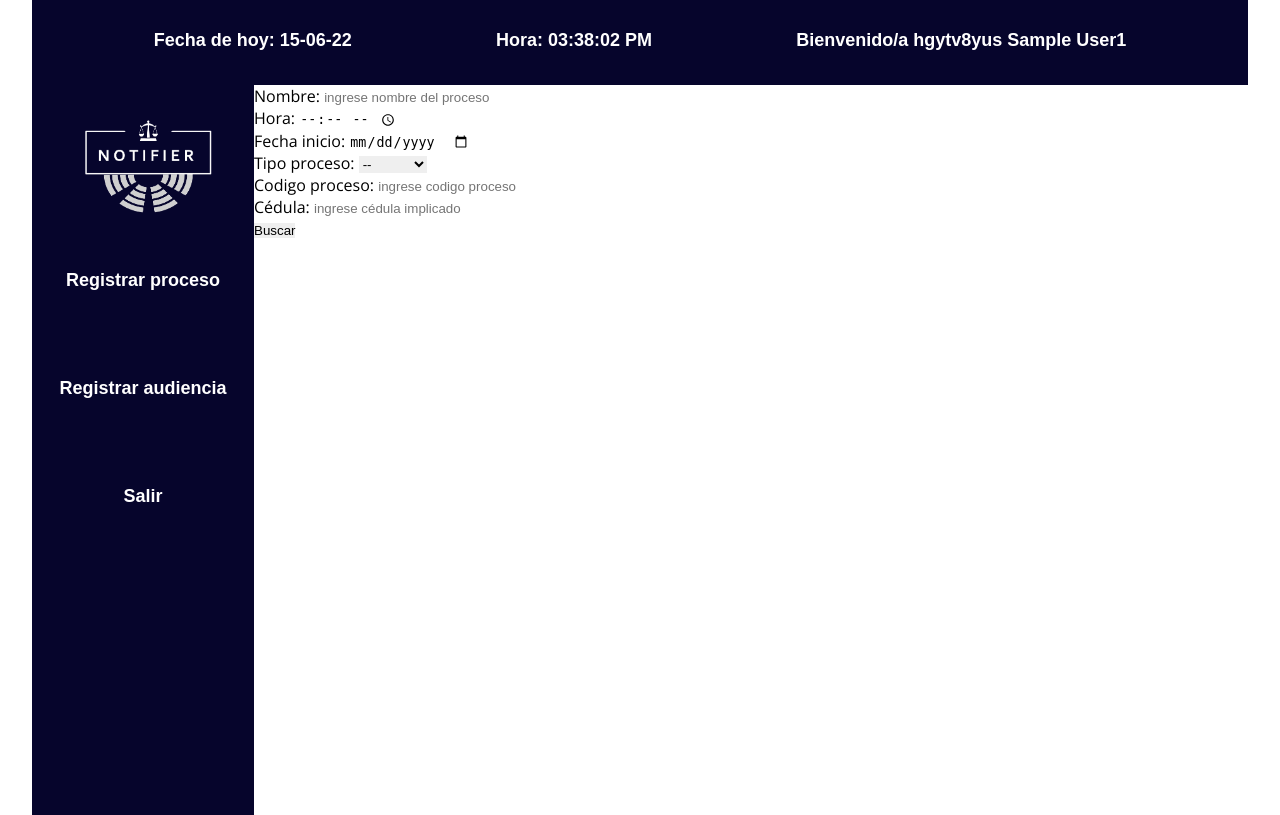
After one commit to Jairstal/notificaciones, a PHP site: page /proyectoweb/internas/audiencias.php in a window 1280 px wide. The commit adds this page. Run offline with PHP 8.4, Linux system fonts and the light colour scheme; the visitor is signed in with stand-in values (Sample User, id 1); some libraries are stand-ins or nearby versions.

Commit message:
commit formularios proceso y notificaciones

```diff
--- /dev/null
+++ b/internas/audiencias.php
@@ -0,0 +1,115 @@
+<!DOCTYPE html>
+<html>
+
+<?php
+include 'funciones.php';
+$completo = nombres();
+$fecha = fecha();
+$hora = hora();
+?>
+
+<head>
+    <meta charset="utf-8">
+    <meta content="width=device-width,
+        initial-scale=1" name="viewport">
+    <title>
+        Principal dashboard
+    </title>
+    <link href="..//css/estilos.css" rel="stylesheet" type="text/css">
+    <link href="https://fonts.googleapis.com/css?family=Montserrat:300,400,600|Open+Sans" rel="stylesheet">
+    <link rel="stylesheet" href="https://use.fontawesome.com/releases/v5.5.0/css/all.css">
+</head>
+
+<body>
+    <nav class="menuPrincipal">
+        <h4>
+            Fecha de hoy:
+            <?php echo $fecha ?>
+        </h4>
+        <h4>
+            Hora:
+            <?php echo $hora->format('h:i:s A'); ?>
+        </h4>
+        <h4>
+            Bienvenido/a hgytv8yus
+            <?php echo $completo ?>
+        </h4>
+    </nav>
+    <aside>
+        <img src="../images/logowhite.png">
+        <nav class="menuLateral">
+
+
+            <li><a href="proceso.php?variable=<?php $completo;?>">
+
+                    Registrar proceso</a></li>
+            <li><a href="prueba.php">
+                    Registrar audiencia</a></li>
+            <li><a href="">
+                    Salir</a></li>
+    </aside>
+
+    <form method="post" action="procesar.php">
+
+        <div class="grupoInput">
+        <div class="grupoInput">
+                <label for="nombre">Nombre:</label>
+                <input type="text" name="nombre" id="nombre" placeholder="ingrese nombre del proceso">
+            </div>
+            <div class="grupoInput">
+                    <label for="hora">Hora:</label>
+                    <input type=time name="hora" id="hora">
+                </div>
+        <div class="grupoInput">
+                    <label for="fecha">Fecha inicio:</label>
+                    <input type=date name="fecha" id="fecha">
+                </div>
+            <label for="tipoUser">Tipo proceso:</label>
+            <select id="tipoUser" name="tipoUser">
+                <option> -- </option>
+                <option value="1">Penal</option>
+                <option value="2">Transito</option>
+            </select>
+            </div>
+
+            <div class="grupoInput">
+                <label for="codproces">Codigo proceso:</label>
+                <input type="text" name="codproces" id="codproces" placeholder="ingrese codigo proceso">
+            </div>
+
+
+    </form>
+    <form method="post" action="prueba.php">
+
+        <div class="grupoInput">
+
+    <div class="grupoInput">
+    <label for="cedula">Cédula:</label>
+    <input type="text" name="cedula" id="cedula" placeholder="ingrese cédula implicado"></div>
+    <button value="Buscar" class="btn-sadsad-popup" id="btn-abrir-popup">Buscar</button>
+
+    </form>
+
+      <!--Sección ventana desplegable para loggin -->
+      <div class="overlay" id="overlay">
+        <div class="popup" id="popup">
+            <a href="#" id="btn-cerrar-popup" class="btn-cerrar-popup"><i class="fas fa-times"></i></a>
+            <h4>Registro de implicados.</h4>
+            <form method="post" action="procesar.php">
+                <div class="contenedor-inputs">
+                    <input type="text" name="nombte" id="nombre" placeholder="nombres">
+                    <input type="text" name="apellidos" id="apellidos" placeholder="apellidos">
+                </div>
+                <input type="submit">
+            </form>
+        </div>
+    </div>
+
+
+
+
+
+</body>
+<script src="persona.js"></script>
+
+</html>
--- a/internas/principal.php
+++ b/internas/principal.php
@@ -40,7 +40,7 @@ $hora = hora();
         <li><a href="proceso.php?variable=<?php $completo;?>">
 
             Registrar proceso</a></li>
-        <li><a href="prueba.php">
+        <li><a href="audiencias.php">
             Registrar audiencia</a></li>
         <li><a href="">
             Salir</a></li>
```
